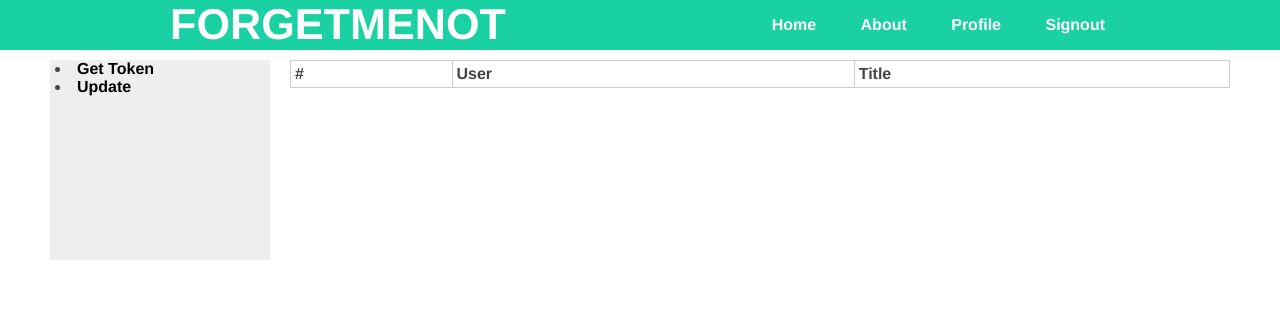
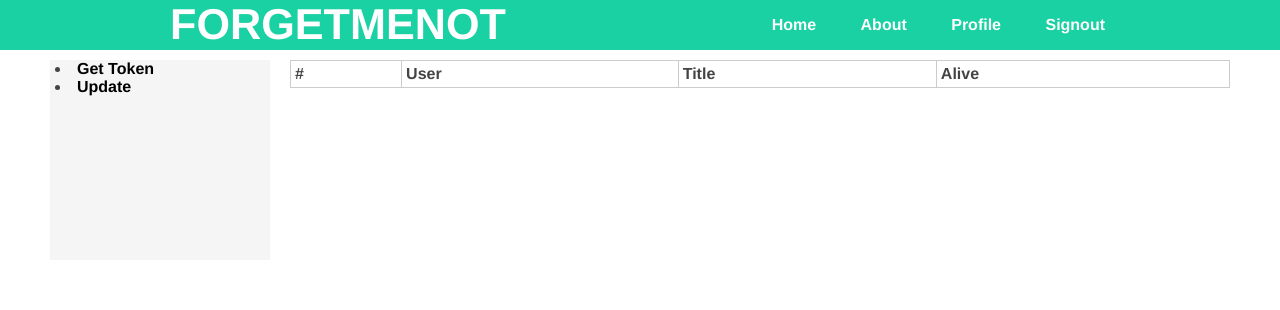
Before and after one commit to zunayed/forgetmenot, a Flask app: page /profile in a window 1280 px wide. Shown: the top 310 px of the page. Run offline with Flask 2, Linux system fonts and the light colour scheme; the visitor is signed in with stand-in values (Sample User, id 1); data comes from the database, SQL or seed files in the repository; data that the repository does not hold is empty; some libraries are stand-ins or nearby versions.

Commit message:
serperate out displaying dead tracks

```diff
--- a/forgetmenot/Static/css/main.css
+++ b/forgetmenot/Static/css/main.css
@@ -97,7 +97,7 @@ h3 {
 
 div.sub {
   height: 200px;
-  background-color: #eeeeee;
+  background-color: #f5f5f5;
   width: 100%;
 }
 
@@ -123,6 +123,10 @@ div.messages {
     position:relative;
     text-align: center;
 }
+.content th a {
+  color: #000;
+  text-decoration: none;
+}
 
 /*table*/
 
--- a/forgetmenot/templates/profile.html
+++ b/forgetmenot/templates/profile.html
@@ -21,12 +21,23 @@
                         <th>#</th>
                         <th>User</th>
                         <th>Title</th>
+                        <th>Alive</th>
                     </tr>
-                        {%for num, (artist, title) in data %}
+                        {%for num, (artist, title, alive, url) in data %}
+                            {% if alive %}
                             <tr>
                                 <th>{{num + 1}}</th>
                                 <th>{{artist}}</th>
-                                <th>{{title}}</th>
+                                <th><a href="{{url}}">{{title}}</a></th>
+                                <th>&#x2713</th>
+                            <tr>
+                            {% else %}
+                            <tr class="dead">
+                                <th>{{num + 1}}</th>
+                                <th>{{artist}}</th>
+                                <th><a href="{{url}}">{{title}}</a></th>
+                                <th>Dead</th>
+                                {% endif %}
                             </tr>
                         {% endfor %}
                 </table>
```
